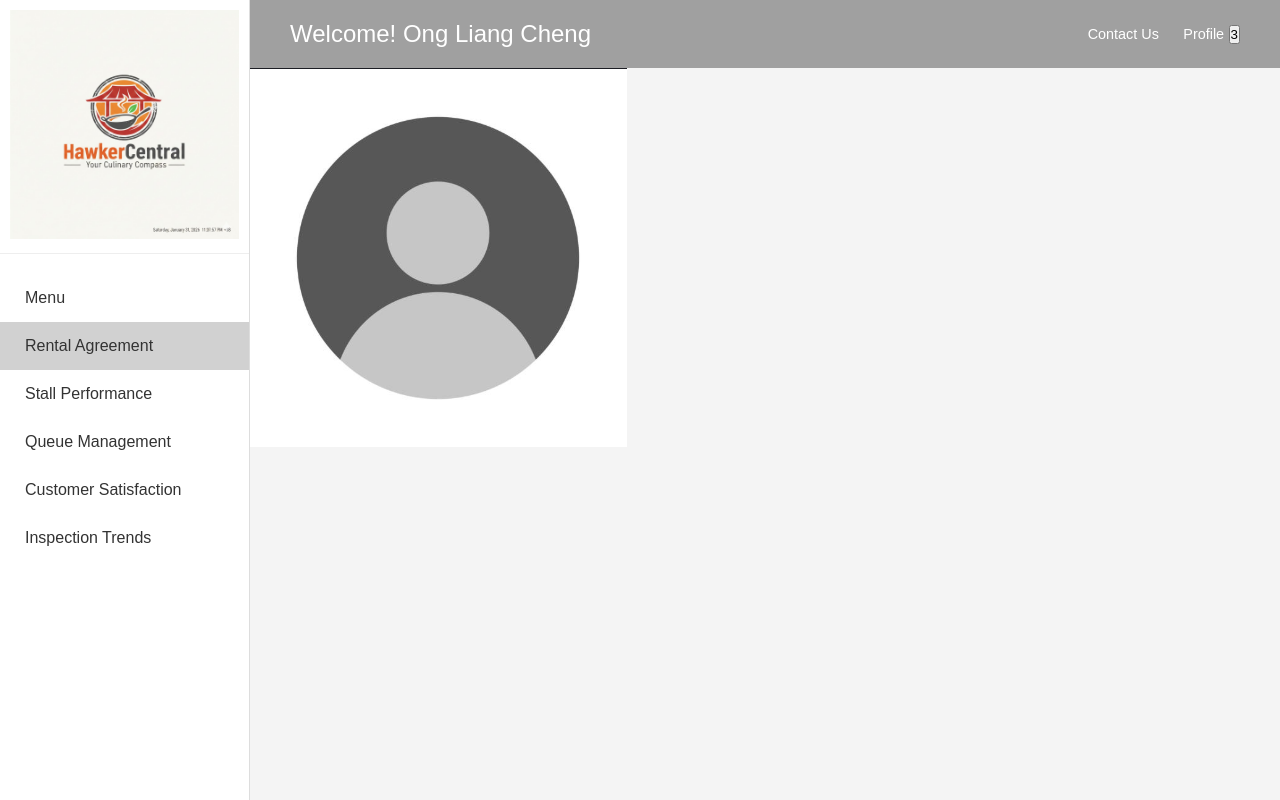
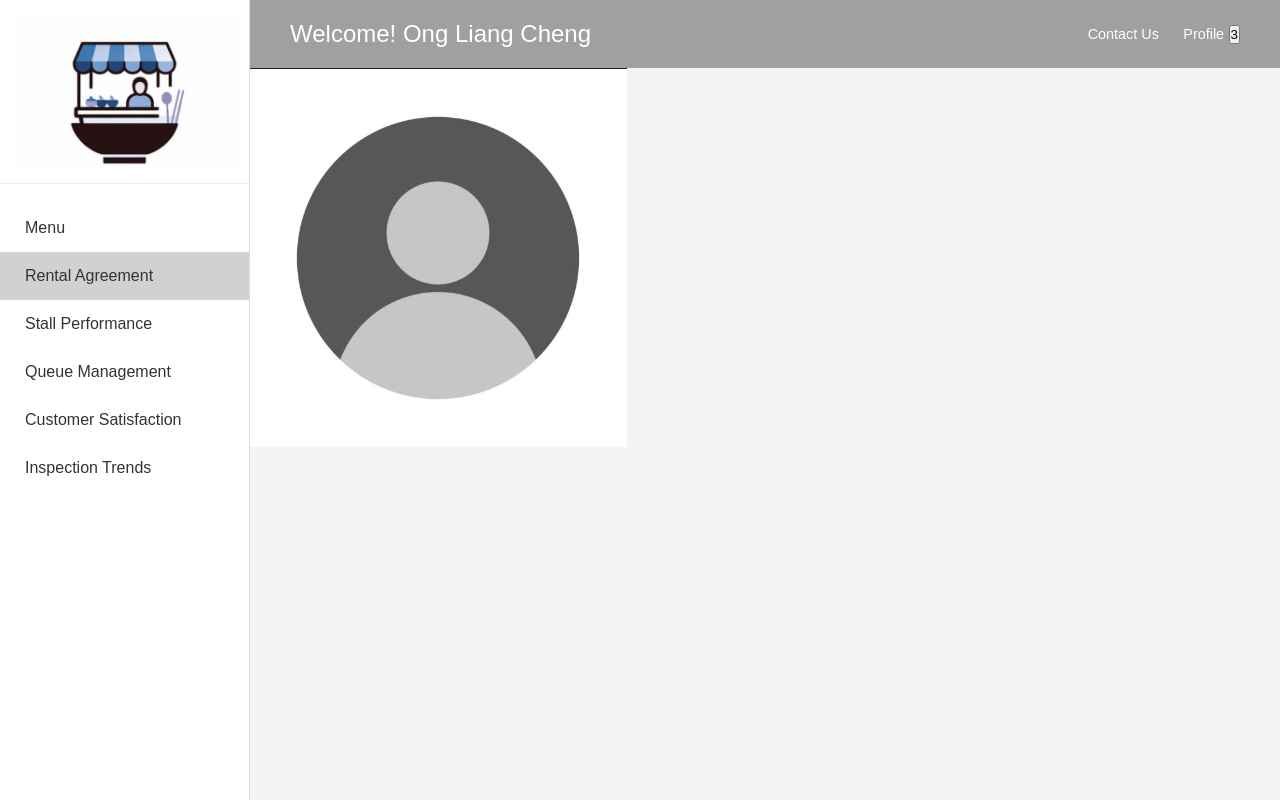
Before and after one commit to kaydendua/FED-Assignment, a plain HTML site: page VendorDashboard/HTML-files/Profile.html in a window 1280 px wide. Drawn offline with Linux system fonts and the light colour scheme; files whose address does not match are found by name.

Commit message:
Changed image of LOGO

```diff
--- a/VendorDashboard/HTML-files/Profile.html
+++ b/VendorDashboard/HTML-files/Profile.html
@@ -9,7 +9,7 @@
 <body>
     <nav class="sidebar" aria-label="Vendor Sidebar">
         <div class="brand-logo">
-            <img src="../PNG-files/FED_LOGO.jpg" alt="Hawker Logo">
+            <img src="../PNG-files/FED_LOGO.png" alt="Hawker Logo">
         </div>
         <ul class="nav-links">
             <li><a href="/VendorDashboard/HTML-Files/MenuManagement.html">Menu</a></li>
```
Also changed, not shown: VendorDashboard/HTML-files/MenuManagement.html (+4 -3 lines), VendorDashboard/HTML-files/QueueManagement.html (+1 -1 lines), VendorDashboard/HTML-files/RentalAgreement.html (+1 -1 lines), VendorDashboard/HTML-files/StallPerformance.html (+1 -1 lines), VendorDashboard/PNG-files/FED_LOGO.jpg (deleted), VendorDashboard/PNG-files/FED_LOGO.png (added).
